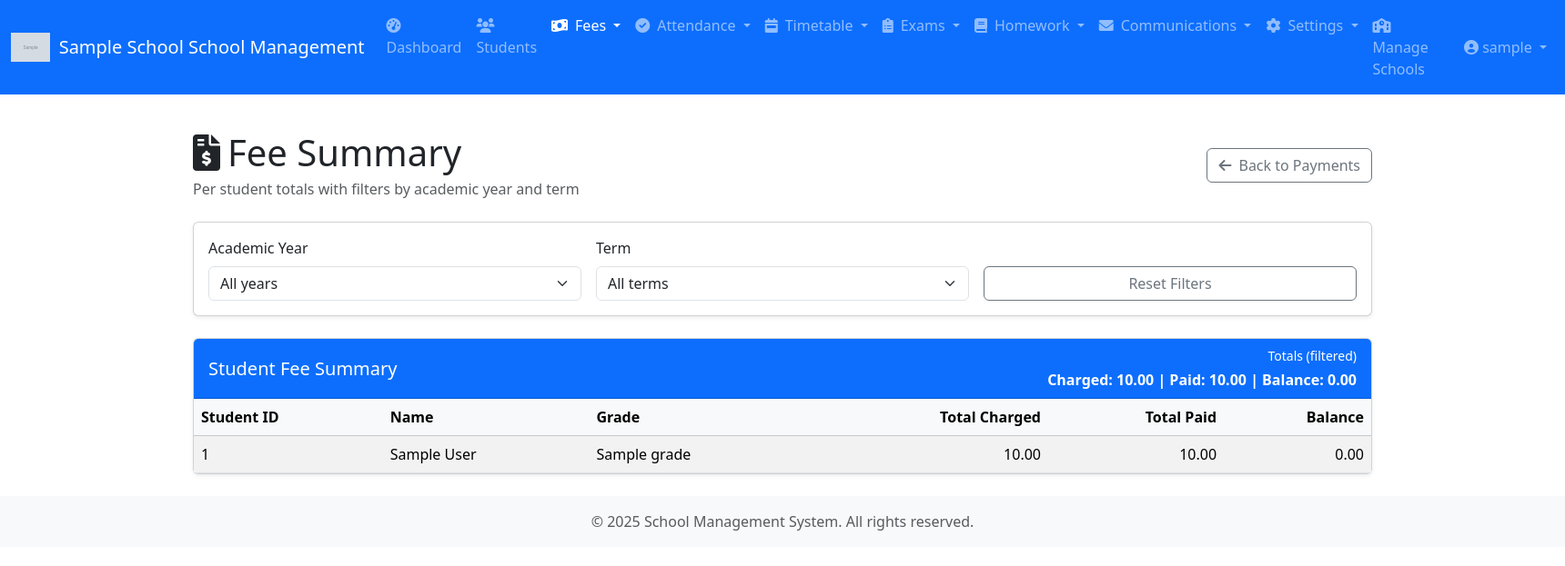
After one commit to sammykagiri/SchoolManagementSystem, a Django app: page /payments/fees/summary/ in a window 1720 px wide. The commit adds this page. Shown: the top 623 px of the page at 91% size. Run offline with Django 5.2, Linux system fonts and the light colour scheme; a user stored in the database is signed in; tables that the repository leaves empty hold one stand-in row (values such as "Sample post"); grey boxes marked "Sample" are stand-in pictures; some libraries are stand-ins or nearby versions.

Commit message:
Fees Summary

```diff
--- a/core/templates/navbar.html
+++ b/core/templates/navbar.html
@@ -44,6 +44,9 @@
                         </a></li>
                         <li><a class="dropdown-item" href="{% url 'core:generate_student_fees' %}">
                             <i class="fas fa-cogs me-2"></i>Generate Fees
+                        </a></li>
+                        <li><a class="dropdown-item" href="{% url 'payments:fee_summary' %}">
+                            <i class="fas fa-file-invoice-dollar me-2"></i>Fee Summary
                         </a></li>
                         <li><hr class="dropdown-divider"></li>
                         <li><a class="dropdown-item" href="{% url 'payments:payment_list' %}">
--- /dev/null
+++ b/payments/templates/payments/fee_summary.html
@@ -0,0 +1,98 @@
+{% extends 'base.html' %}
+{% load currency date_format %}
+
+{% block title %}Fee Summary | School Management System{% endblock %}
+
+{% block content %}
+<div class="container py-4">
+    <div class="d-flex justify-content-between align-items-center mb-4">
+        <div>
+            <h1 class="mb-1"><i class="fas fa-file-invoice-dollar me-2"></i>Fee Summary</h1>
+            <p class="text-muted mb-0">Per student totals with filters by academic year and term</p>
+        </div>
+        <a href="{% url 'payments:payment_list' %}" class="btn btn-outline-secondary">
+            <i class="fas fa-arrow-left me-2"></i>Back to Payments
+        </a>
+    </div>
+
+    <div class="card shadow-sm mb-4">
+        <div class="card-body">
+            <form method="get" class="row g-3">
+                <div class="col-md-4">
+                    <label for="year" class="form-label">Academic Year</label>
+                    <select name="year" id="year" class="form-select" onchange="this.form.submit()">
+                        <option value="">All years</option>
+                        {% for year in academic_years %}
+                        <option value="{{ year }}" {% if year_filter == year %}selected{% endif %}>{{ year }}</option>
+                        {% endfor %}
+                    </select>
+                </div>
+                <div class="col-md-4">
+                    <label for="term" class="form-label">Term</label>
+                    <select name="term" id="term" class="form-select" onchange="this.form.submit()">
+                        <option value="">All terms</option>
+                        {% for term in terms %}
+                        <option value="{{ term.id }}" {% if term_filter == term.id|stringformat:'s' %}selected{% endif %}>
+                            {{ term.name }} ({{ term.academic_year }})
+                        </option>
+                        {% endfor %}
+                    </select>
+                </div>
+                <div class="col-md-4 d-flex align-items-end">
+                    <a href="{% url 'payments:fee_summary' %}" class="btn btn-outline-secondary w-100">Reset Filters</a>
+                </div>
+            </form>
+        </div>
+    </div>
+
+    <div class="card shadow-sm">
+        <div class="card-header bg-primary text-white">
+            <div class="d-flex justify-content-between align-items-center">
+                <h5 class="mb-0">Student Fee Summary</h5>
+                <div class="text-end">
+                    <div class="small mb-1">Totals (filtered)</div>
+                    <div class="fw-bold">
+                        Charged: {{ totals.total_charged|floatformat:2 }} |
+                        Paid: {{ totals.total_paid|floatformat:2 }} |
+                        Balance: {{ totals.balance|floatformat:2 }}
+                    </div>
+                </div>
+            </div>
+        </div>
+        <div class="card-body p-0">
+            <div class="table-responsive">
+                <table class="table table-striped mb-0">
+                    <thead class="table-light">
+                        <tr>
+                            <th>Student ID</th>
+                            <th>Name</th>
+                            <th>Grade</th>
+                            <th class="text-end">Total Charged</th>
+                            <th class="text-end">Total Paid</th>
+                            <th class="text-end">Balance</th>
+                        </tr>
+                    </thead>
+                    <tbody>
+                        {% for item in student_fees %}
+                        <tr>
+                            <td>{{ item.student__student_id }}</td>
+                            <td>{{ item.student__first_name }} {{ item.student__last_name }}</td>
+                            <td>{{ item.student__grade__name|default:'—' }}</td>
+                            <td class="text-end">{{ item.total_charged|floatformat:2 }}</td>
+                            <td class="text-end">{{ item.total_paid|floatformat:2 }}</td>
+                            <td class="text-end">{{ item.balance|floatformat:2 }}</td>
+                        </tr>
+                        {% empty %}
+                        <tr>
+                            <td colspan="6" class="text-center py-4 text-muted">
+                                No fee records found for the selected filters.
+                            </td>
+                        </tr>
+                        {% endfor %}
+                    </tbody>
+                </table>
+            </div>
+        </div>
+    </div>
+</div>
+{% endblock %}
--- a/payments/urls.py
+++ b/payments/urls.py
@@ -20,7 +20,11 @@ urlpatterns = [
     # Receipts
     path('receipts/', views.payment_receipt_list, name='receipt_list'),
     path('receipts/generate/<uuid:payment_id>/', views.generate_receipt, name='generate_receipt'),
-    path('receipts/<str:receipt_number>/', views.view_receipt, name='view_receipt'),
+    # Receipt numbers include slashes (e.g., RCPT/2025/0003), so use <path:...> to allow '/'
+    path('receipts/<path:receipt_number>/', views.view_receipt, name='view_receipt'),
+
+    # Fee summary
+    path('fees/summary/', views.fee_summary, name='fee_summary'),
 
     # Reminders
     path('reminders/', views.payment_reminder_list, name='reminder_list'),
--- a/payments/views.py
+++ b/payments/views.py
@@ -4,12 +4,12 @@ from django.contrib import messages
 from django.http import JsonResponse, HttpResponse
 from django.views.decorators.csrf import csrf_exempt
 from django.core.paginator import Paginator
-from django.db.models import Q, Sum
+from django.db.models import Q, Sum, F
 from django.utils import timezone
 from .models import Payment, MpesaPayment, PaymentReceipt, PaymentReminder
 from .mpesa_service import MpesaService
 from communications.services import CommunicationService
-from core.models import Student, StudentFee
+from core.models import Student, StudentFee, Term
 import json
 import uuid
 
@@ -383,6 +383,60 @@ def view_receipt(request, receipt_number):
 
 
 @login_required
+def fee_summary(request):
+    """List students with total fees, amount paid, and balance per academic year/term"""
+    school = request.user.profile.school
+
+    # Filters
+    year_filter = request.GET.get('year', '')
+    term_filter = request.GET.get('term', '')
+
+    fees = StudentFee.objects.filter(school=school).select_related('student', 'term', 'student__grade')
+
+    if year_filter:
+        fees = fees.filter(term__academic_year=year_filter)
+    if term_filter:
+        fees = fees.filter(term_id=term_filter)
+
+    # Aggregate per student
+    student_fees = fees.values(
+        'student__id',
+        'student__student_id',
+        'student__first_name',
+        'student__last_name',
+        'student__grade__name',
+    ).annotate(
+        total_charged=Sum('amount_charged'),
+        total_paid=Sum('amount_paid'),
+        balance=Sum(F('amount_charged') - F('amount_paid')),
+    ).order_by('student__first_name', 'student__last_name')
+
+    # Totals
+    totals = fees.aggregate(
+        total_charged=Sum('amount_charged') or 0,
+        total_paid=Sum('amount_paid') or 0,
+    )
+    totals['balance'] = (totals['total_charged'] or 0) - (totals['total_paid'] or 0)
+
+    # Filter options
+    academic_years = Term.objects.filter(school=school).values_list('academic_year', flat=True).distinct().order_by('-academic_year')
+    terms = Term.objects.filter(school=school).order_by('-academic_year', 'term_number')
+    if year_filter:
+        terms = terms.filter(academic_year=year_filter)
+
+    context = {
+        'student_fees': student_fees,
+        'totals': totals,
+        'year_filter': year_filter,
+        'term_filter': term_filter,
+        'academic_years': academic_years,
+        'terms': terms,
+    }
+
+    return render(request, 'payments/fee_summary.html', context)
+
+
+@login_required
 def payment_reminder_list(request):
     """List payment reminders"""
     school = request.user.profile.school
```
Also changed, not shown: core/templates/core/roles/role_permissions.html (+6 -6 lines), core/templatetags/string_utils.py (added, +17 -0 lines), core/views.py (+5 -2 lines), core/templatetags/permissions.py (line endings or trailing spaces).
